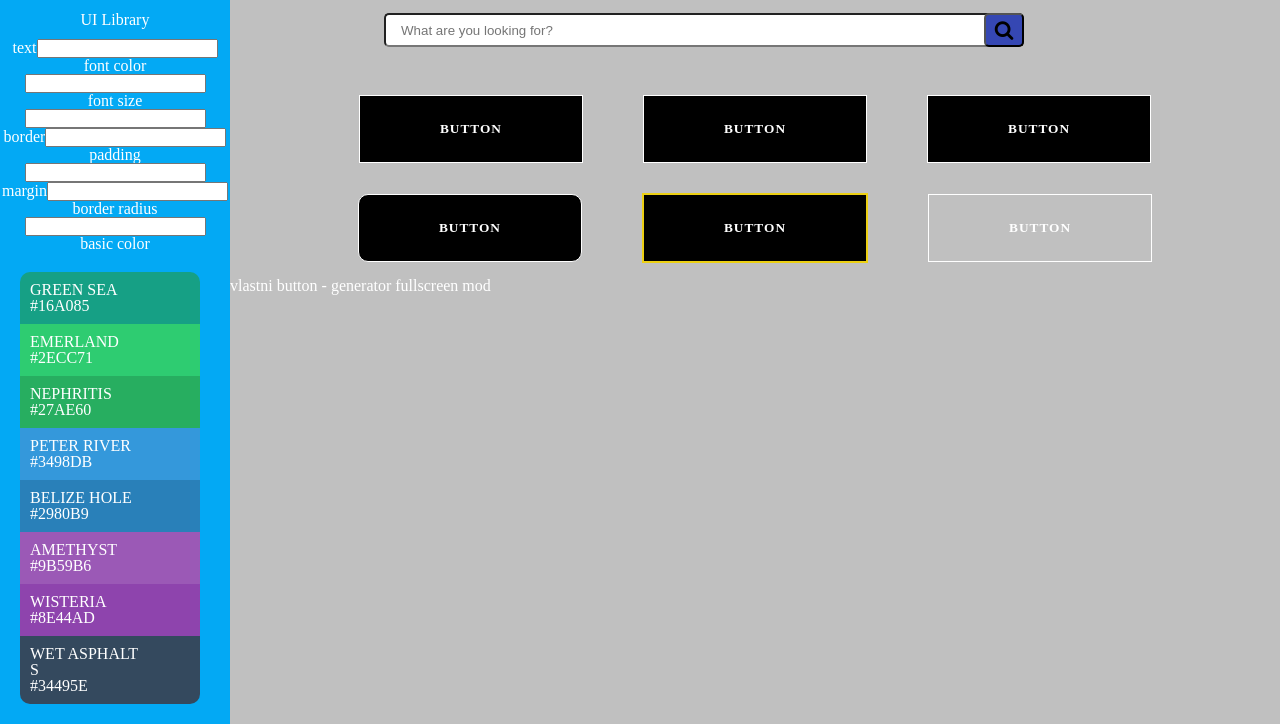
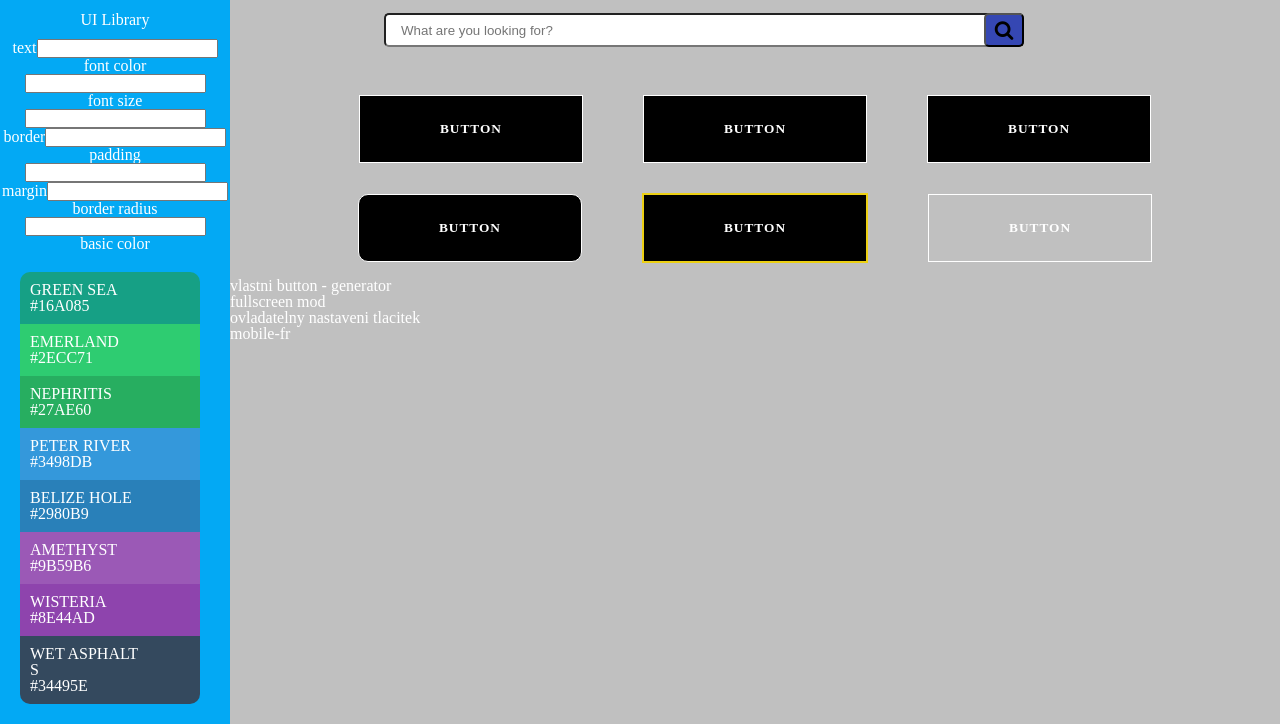
Before and after one commit to Geroxan810/UI-library, a website: page public/index.html in a window 1280 px wide. Shown: the top 724 px of the page. Drawn offline with Linux system fonts and the light colour scheme.

Commit message:
add idea

```diff
--- a/public/index.html
+++ b/public/index.html
@@ -146,8 +146,11 @@
 
 
 <p>
-  vlastni button - generator
-  fullscreen mod
+  vlastni button - generator <br>
+  fullscreen mod <br>
+  ovladatelny nastaveni tlacitek <br>
+  mobile-fr <br>
+
 </p>
 
 
```
